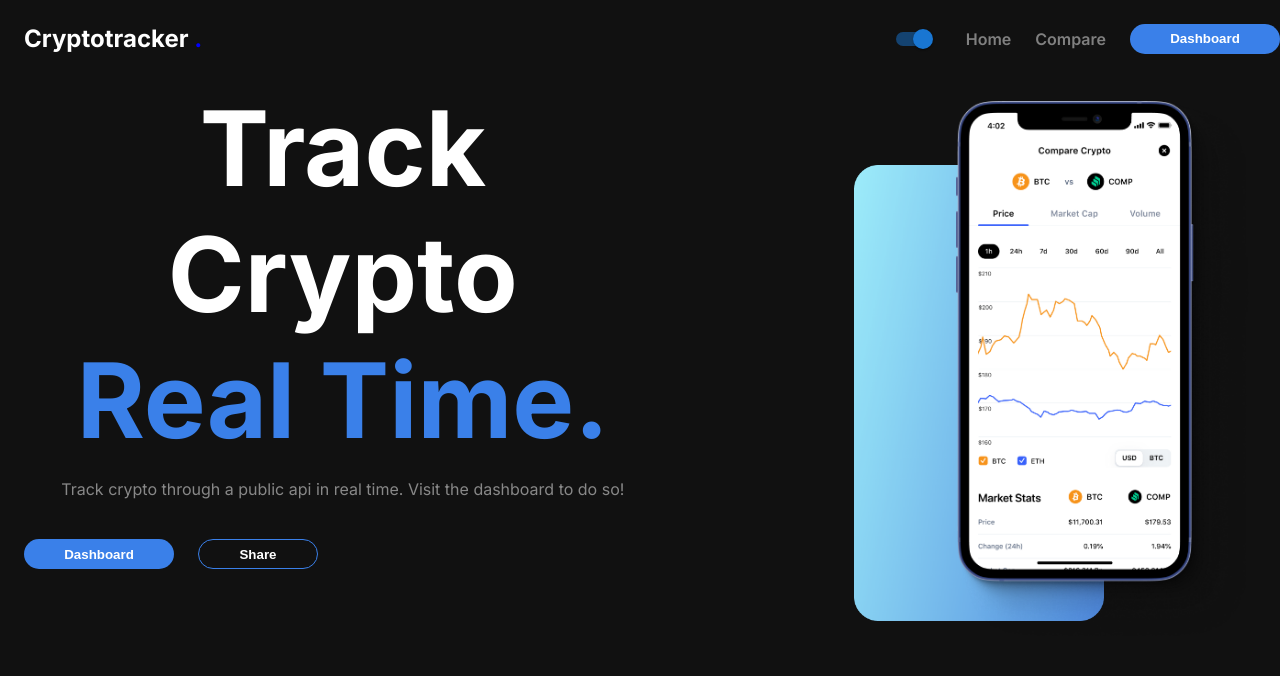
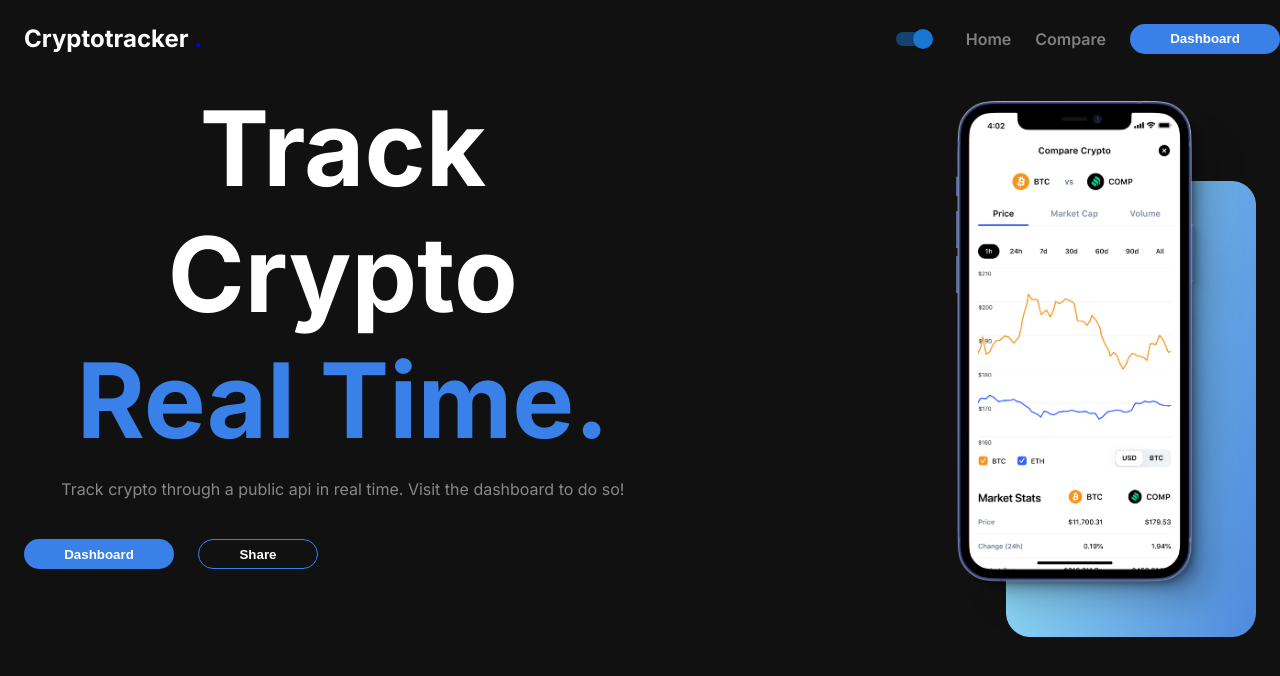
Before and after one commit to Deepak-Wagh-Project/crypto-application-react, a React (Create React App) app: page /#/ in a window 1280 px wide. Shown: the top 676 px of the page. Built offline with nearby package versions, Linux system fonts and the light colour scheme.

Commit message:
landing page style changes

```diff
--- a/src/components/LandingPage/MainComponents/style.css
+++ b/src/components/LandingPage/MainComponents/style.css
@@ -46,8 +46,8 @@ right: 0;
     min-width: 250px;
     width: 30%;
     right: 0;
-    top: 5rem;
-    left: 12rem;
+    top: 6rem;
+
 
 }
 
```
